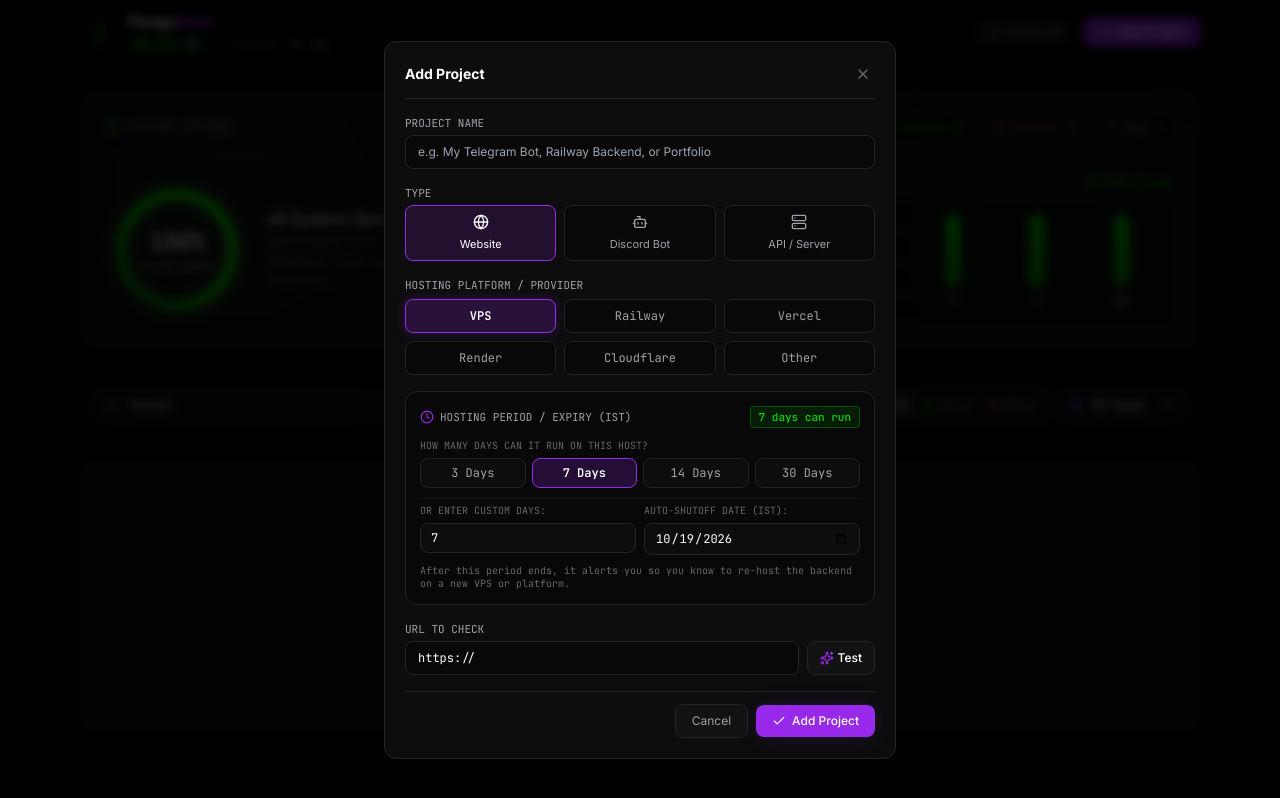
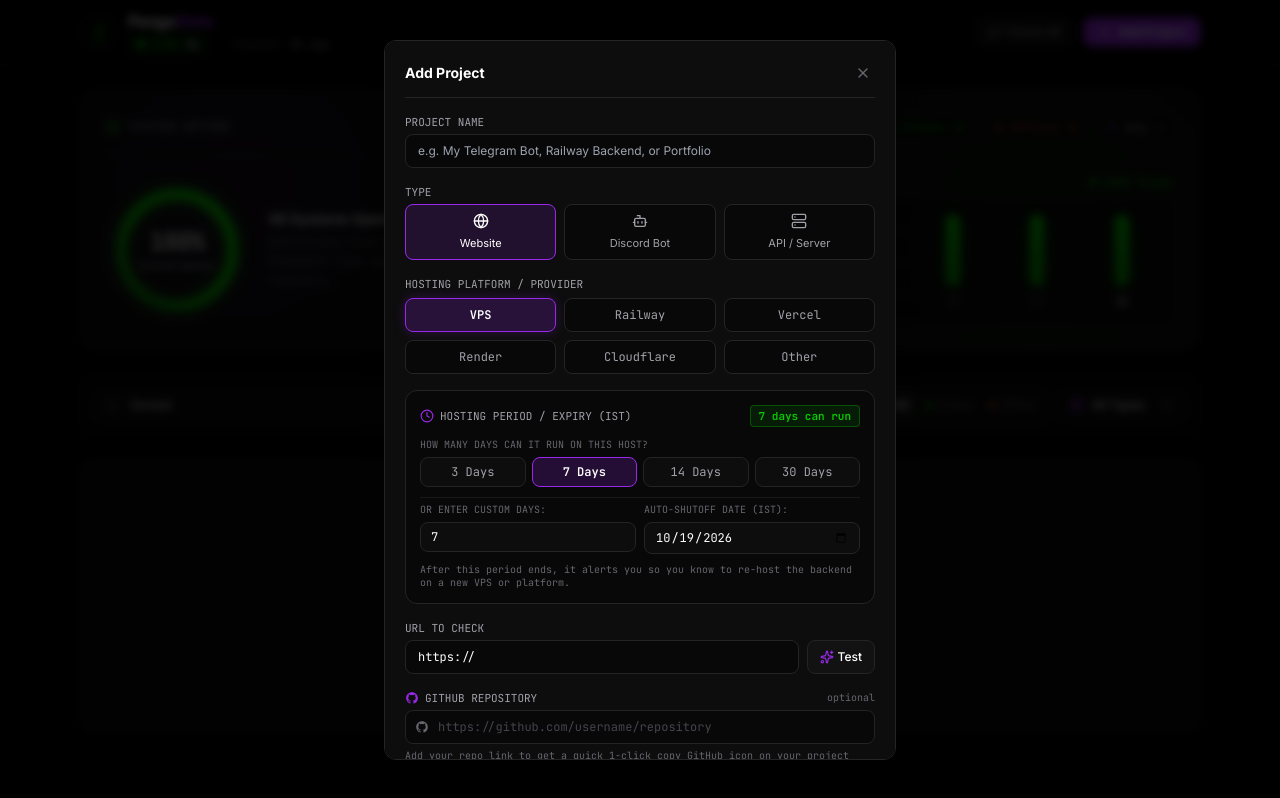
Before and after one commit to Zamir-MoN/-, a React (Vite) app: page / in a window 1280 px wide. Both pictures are taken after typing "Sample" into the empty fields and a click on the button "Add Your First Project". Built offline with nearby package versions, Linux system fonts and the light colour scheme.

Commit message:
feat: add GitHub repo option to project modal and one-click copy GitHub icon on project card

```diff
--- a/src/App.tsx
+++ b/src/App.tsx
@@ -27,9 +27,12 @@
   Server,
   Calendar,
   Clock,
-  AlertTriangle
+  AlertTriangle,
+  Check,
+  Copy
 } from 'lucide-react';
 import gsap from 'gsap';
+import { GithubIcon } from './components/common/GithubIcon';
 
 export const App: React.FC = () => {
   const [monitors, setMonitors] = useState<Monitor[]>(() => StorageService.getMonitors());
@@ -43,6 +46,51 @@
   const [isModalOpen, setIsModalOpen] = useState(false);
   const [monitorToEdit, setMonitorToEdit] = useState<Monitor | null>(null);
   const [monitorToDelete, setMonitorToDelete] = useState<Monitor | null>(null);
+
+  // GitHub Repo copied state
+  const [copiedRepoId, setCopiedRepoId] = useState<string | null>(null);
+
+  const handleCopyGithub = (repoUrl: string, id: string, e?: React.MouseEvent) => {
+    e?.stopPropagation();
+    let fullUrl = repoUrl.trim();
+    if (!fullUrl.startsWith('http://') && !fullUrl.startsWith('https://')) {
+      fullUrl = `https://github.com/${fullUrl.replace(/^github\.com\//, '')}`;
+    }
+
+    const setSuccess = () => {
+      setCopiedRepoId(id);
+      setTimeout(() => {
+        setCopiedRepoId((prev) => (prev === id ? null : prev));
+      }, 2000);
+    };
+
+    if (navigator?.clipboard?.writeText) {
+      navigator.clipboard.writeText(fullUrl)
+        .then(setSuccess)
+        .catch(() => {
+          fallbackCopy(fullUrl, setSuccess);
+        });
+    } else {
+      fallbackCopy(fullUrl, setSuccess);
+    }
+  };
+
+  const fallbackCopy = (text: string, cb: () => void) => {
+    const ta = document.createElement('textarea');
+    ta.value = text;
+    ta.style.position = 'fixed';
+    ta.style.opacity = '0';
+    document.body.appendChild(ta);
+    ta.focus();
+    ta.select();
+    try {
+      document.execCommand('copy');
+      cb();
+    } catch (err) {
+      console.warn('Copy command failed', err);
+    }
+    document.body.removeChild(ta);
+  };
 
   // Splash opening animation
   const [showSplash, setShowSplash] = useState(true);
@@ -428,8 +476,8 @@
                       <ProviderBadge provider={m.provider} />
                     </div>
 
-                    {/* URL */}
-                    <div className="flex items-center gap-2">
+                    {/* URL & GitHub Repo */}
+                    <div className="flex flex-wrap items-center gap-2">
                       <a
                         href={m.url}
                         target="_blank"
@@ -440,6 +488,29 @@
                         <span className="truncate">{m.url}</span>
                         <ExternalLink className="w-3 h-3 flex-shrink-0 opacity-70" />
                       </a>
+
+                      {m.githubRepo && (
+                        <button
+                          type="button"
+                          onClick={(e) => handleCopyGithub(m.githubRepo!, m.id, e)}
+                          className={`inline-flex items-center gap-1.5 px-2 py-0.5 rounded-md border font-mono text-[11px] transition-all ${
+                            copiedRepoId === m.id
+                              ? 'bg-[#08CB00]/20 border-[#08CB00] text-[#08CB00] shadow-[0_0_10px_rgba(8,203,0,0.3)]'
+                              : 'bg-[#0D0D0D] hover:bg-[#151515] border-[#242424] text-[#A1A1AA] hover:text-white'
+                          }`}
+                          title={copiedRepoId === m.id ? 'Copied to clipboard!' : `Click to copy: ${m.githubRepo}`}
+                        >
+                          <GithubIcon className="w-3 h-3 flex-shrink-0" />
+                          <span className="truncate max-w-[130px] sm:max-w-[200px]">
+                            {m.githubRepo.replace(/^https?:\/\/github\.com\//, '')}
+                          </span>
+                          {copiedRepoId === m.id ? (
+                            <Check className="w-2.5 h-2.5 text-[#08CB00]" />
+                          ) : (
+                            <Copy className="w-2.5 h-2.5 opacity-60" />
+                          )}
+                        </button>
+                      )}
                     </div>
 
                       {/* Expiry Warning Alert Banner if expired or urgent */}
@@ -531,6 +602,45 @@
                         <span>Check</span>
                       </button>
 
+                      {/* GitHub Copy Button */}
+                      {m.githubRepo ? (
+                        <button
+                          onClick={(e) => handleCopyGithub(m.githubRepo!, m.id, e)}
+                          className={`flex-1 md:flex-initial py-1.5 px-3 md:px-2.5 rounded-lg border transition-all flex items-center justify-center gap-1.5 text-xs ${
+                            copiedRepoId === m.id
+                              ? 'bg-[#08CB00]/20 border-[#08CB00] text-[#08CB00] shadow-[0_0_12px_rgba(8,203,0,0.3)]'
+                              : 'bg-[#121212] hover:bg-[#1A1A1A] border-[#242424] text-[#A1A1AA] hover:text-white hover:border-[#9929EA]/60'
+                          }`}
+                          title={copiedRepoId === m.id ? 'Copied to clipboard!' : `Copy GitHub repo: ${m.githubRepo}`}
+                          aria-label="Copy GitHub Repository"
+                        >
+                          {copiedRepoId === m.id ? (
+                            <>
+                              <Check className="w-3.5 h-3.5 text-[#08CB00]" />
+                              <span className="text-[11px] font-mono font-semibold text-[#08CB00]">Copied!</span>
+                            </>
+                          ) : (
+                            <>
+                              <GithubIcon className="w-3.5 h-3.5 text-white" />
+                              <span className="md:hidden font-mono text-[11px]">Repo</span>
+                            </>
+                          )}
+                        </button>
+                      ) : (
+                        <button
+                          onClick={() => {
+                            setMonitorToEdit(m);
+                            setIsModalOpen(true);
+                          }}
+                          className="flex-1 md:flex-initial py-1.5 px-3 md:px-2.5 rounded-lg bg-[#121212] hover:bg-[#1A1A1A] border border-[#242424] text-[#4E4E58] hover:text-[#A1A1AA] transition-colors flex items-center justify-center gap-1.5 text-xs"
+                          title="No GitHub repo linked — Click to add"
+                          aria-label="Add GitHub Repository"
+                        >
+                          <GithubIcon className="w-3.5 h-3.5 opacity-40 hover:opacity-100" />
+                          <span className="md:hidden font-mono text-[11px]">Repo</span>
+                        </button>
+                      )}
+
                       <button
                         onClick={() => {
                           setMonitorToEdit(m);
--- /dev/null
+++ b/src/components/common/GithubIcon.tsx
@@ -0,0 +1,22 @@
+import React from 'react';
+
+interface GithubIconProps {
+  className?: string;
+}
+
+export const GithubIcon: React.FC<GithubIconProps> = ({ className = 'w-3.5 h-3.5' }) => {
+  return (
+    <svg
+      viewBox="0 0 24 24"
+      fill="currentColor"
+      className={className}
+      aria-hidden="true"
+    >
+      <path
+        fillRule="evenodd"
+        clipRule="evenodd"
+        d="M12 2C6.477 2 2 6.484 2 12.017c0 4.425 2.865 8.18 6.839 9.504.5.092.682-.217.682-.483 0-.237-.008-.868-.013-1.703-2.782.605-3.369-1.343-3.369-1.343-.454-1.158-1.11-1.466-1.11-1.466-.908-.62.069-.608.069-.608 1.003.07 1.53 1.032 1.53 1.032.892 1.53 2.341 1.088 2.91.832.092-.647.35-1.088.636-1.338-2.22-.253-4.555-1.113-4.555-4.951 0-1.093.39-1.988 1.029-2.688-.103-.253-.446-1.272.098-2.65 0 0 .84-.27 2.75 1.026A9.564 9.564 0 0112 6.844c.85.004 1.705.115 2.504.337 1.909-1.296 2.747-1.027 2.747-1.027.546 1.379.202 2.398.1 2.651.64.7 1.028 1.595 1.028 2.688 0 3.848-2.339 4.695-4.566 4.943.359.309.678.92.678 1.855 0 1.338-.012 2.419-.012 2.747 0 .268.18.58.688.482A10.019 10.019 0 0022 12.017C22 6.484 17.522 2 12 2z"
+      />
+    </svg>
+  );
+};
--- a/src/components/modals/MonitorModal.tsx
+++ b/src/components/modals/MonitorModal.tsx
@@ -3,6 +3,7 @@
 import { MonitoringEngine } from '../../services/monitoringEngine';
 import { addDaysIST, getExpiryCountdownIST } from '../../utils/metrics';
 import { X, Check, Loader2, Sparkles, Globe, Bot, Server, Clock, AlertTriangle } from 'lucide-react';
+import { GithubIcon } from '../common/GithubIcon';
 
 interface MonitorModalProps {
   isOpen: boolean;
@@ -23,6 +24,7 @@
   const [hostingDays, setHostingDays] = useState<number>(7);
   const [expiryDate, setExpiryDate] = useState<string>(addDaysIST(7));
   const [url, setUrl] = useState('');
+  const [githubRepo, setGithubRepo] = useState('');
   const [testing, setTesting] = useState(false);
   const [testResult, setTestResult] = useState<{ status: 'online' | 'offline'; latencyMs?: number; error?: string } | null>(null);
 
@@ -34,6 +36,7 @@
       setExpiryDate(initialMonitor.expiryDate ? initialMonitor.expiryDate.split('T')[0] : addDaysIST(7));
       setHostingDays(initialMonitor.hostingDays || 7);
       setUrl(initialMonitor.url);
+      setGithubRepo(initialMonitor.githubRepo || '');
     } else {
       setName('');
       setType('website');
@@ -41,6 +44,7 @@
       setHostingDays(7);
       setExpiryDate(addDaysIST(7));
       setUrl('https://');
+      setGithubRepo('');
     }
     setTestResult(null);
   }, [initialMonitor, isOpen]);
@@ -94,6 +98,11 @@
       expiryDate: expiryDate || addDaysIST(hostingDays || 7),
       hostingDays,
       url: url.trim(),
+      githubRepo: githubRepo.trim()
+        ? githubRepo.trim().startsWith('http://') || githubRepo.trim().startsWith('https://')
+          ? githubRepo.trim()
+          : `https://github.com/${githubRepo.trim().replace(/^github\.com\//, '')}`
+        : undefined,
       status: initialMonitor ? initialMonitor.status : 'checking',
       latencyMs: initialMonitor?.latencyMs,
       lastChecked: initialMonitor?.lastChecked,
@@ -345,6 +354,32 @@
             </div>
           )}
 
+          {/* GitHub Repository (Optional) */}
+          <div>
+            <div className="flex items-center justify-between mb-1">
+              <label className="text-[#A1A1AA] font-mono uppercase text-[11px] flex items-center gap-1.5">
+                <GithubIcon className="w-3.5 h-3.5 text-[#9929EA]" />
+                <span>GitHub Repository</span>
+              </label>
+              <span className="text-[10px] text-[#66666F] font-mono lowercase">optional</span>
+            </div>
+            <div className="relative">
+              <input
+                type="text"
+                placeholder="https://github.com/username/repository"
+                value={githubRepo}
+                onChange={(e) => setGithubRepo(e.target.value)}
+                className="w-full bg-[#080808] border border-[#242424] rounded-lg pl-8 pr-3 py-2 font-mono text-white text-xs focus:outline-none focus:border-[#9929EA] placeholder:text-[#44444D]"
+              />
+              <div className="absolute left-2.5 top-1/2 -translate-y-1/2 text-[#66666F] pointer-events-none">
+                <GithubIcon className="w-3.5 h-3.5" />
+              </div>
+            </div>
+            <div className="text-[10px] text-[#66666F] font-mono mt-1">
+              Add your repo link to get a quick 1-click copy GitHub icon on your project card.
+            </div>
+          </div>
+
           {/* Actions */}
           <div className="pt-3 border-t border-[#242424] flex items-center justify-end gap-2">
             <button
--- a/src/types/index.ts
+++ b/src/types/index.ts
@@ -17,6 +17,7 @@
   latencyMs?: number;
   lastChecked?: string;
   errorMessage?: string;
+  githubRepo?: string; // Optional GitHub repository URL (e.g. https://github.com/owner/repo)
 }
 
 export type StatusFilter = 'all' | 'online' | 'offline';
```
